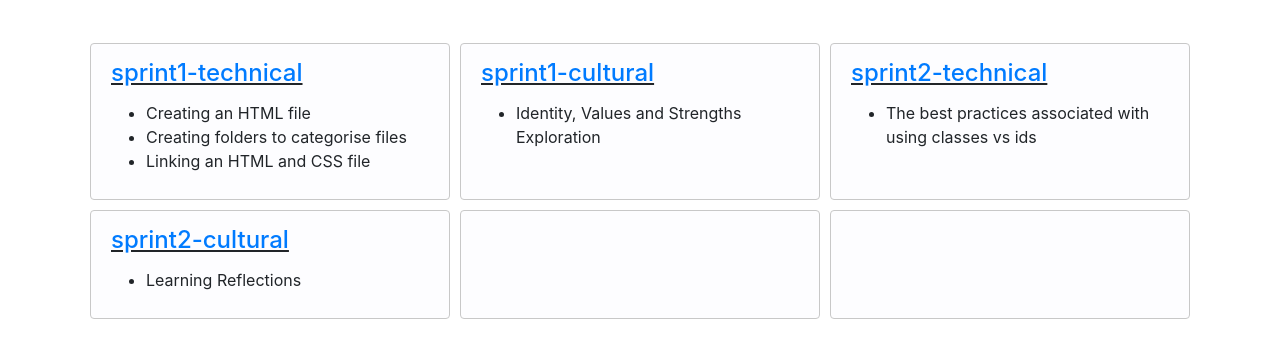
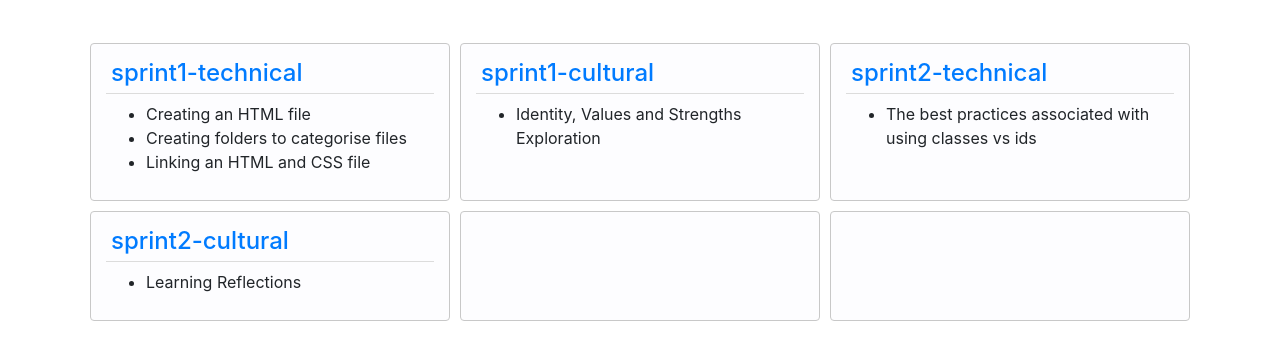
Before and after one commit to phil-chan/phil-chan.github.io, a plain HTML site: page index.html in a window 1280 px wide. Shown: the part 231-590 px from the top of the page. Drawn offline with nearby package versions, Linux system fonts and the light colour scheme.

Commit message:
added bottom border for blog cards

```diff
--- a/styles/main.css
+++ b/styles/main.css
@@ -53,7 +53,7 @@ body {
 .postTitle {
     padding: 5px;
     font-size: 24px;
-    text-decoration: underline;
+    border-bottom: 1px solid rgb(220, 220, 220);
 }
 
 .postContent {
```
